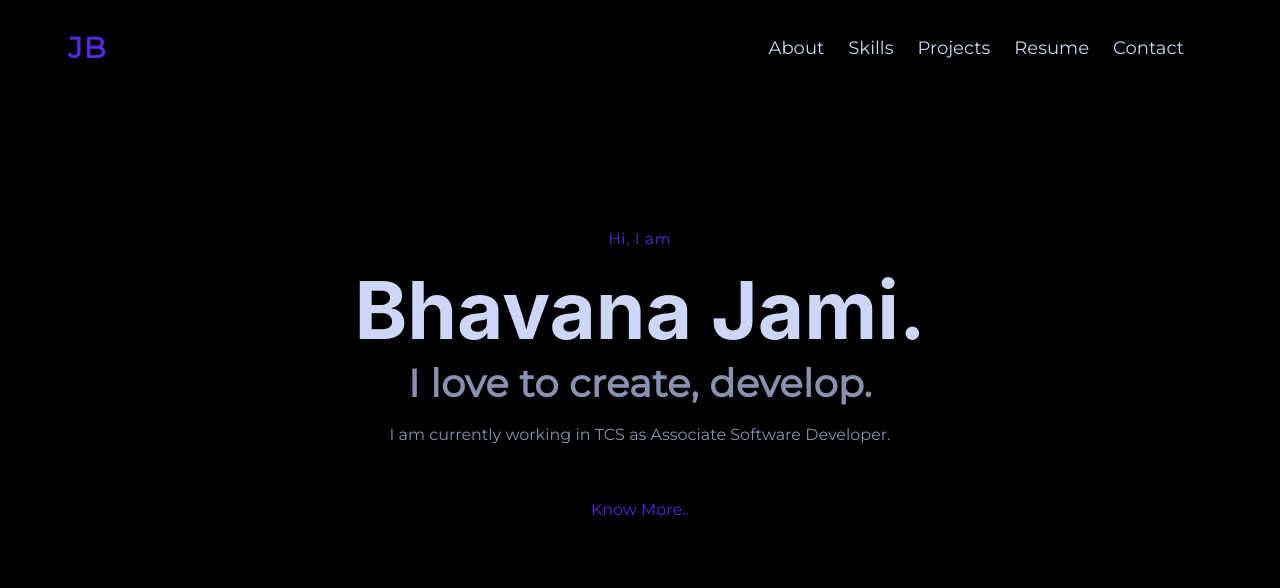
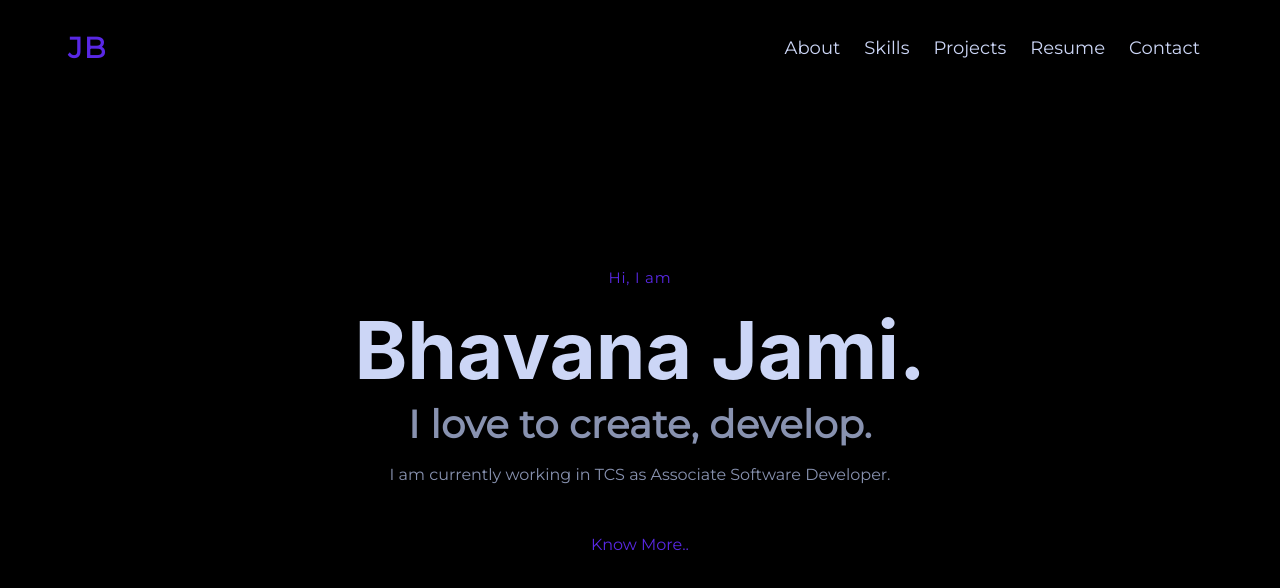
Before and after one commit to Bhavana-Jami/myportfolio2024, a React (Create React App) app: page / in a window 1280 px wide. Shown: the top 588 px of the page. Built offline with nearby package versions, Linux system fonts and the light colour scheme; a web font is replaced by a local one.

Commit message:
made homepage fixes

```diff
--- a/src/components/Header.js
+++ b/src/components/Header.js
@@ -69,7 +69,7 @@ const [show, setShow] = useState()
             </Offcanvas.Title>
           </Offcanvas.Header>
           <Offcanvas.Body>
-            <Nav className="justify-content-end flex-grow-1 pe-4 gap-2">
+            <Nav className="justify-content-end flex-grow-1 pe-2 gap-2">
               <Nav.Link  >
                 About
               </Nav.Link>
--- a/src/components/Home.js
+++ b/src/components/Home.js
@@ -1,10 +1,13 @@
-import React, { forwardRef } from "react";
+import React, { forwardRef,useRef } from "react";
 import "../styles/Home.css";
 import { Container, Row, Col } from "react-bootstrap";
+import Header from "./Header";
 
 const Home = forwardRef((props, ref) => {
+
   return (
     <Container id="home" ref={ref} className="section">
+
       <Row id="hi" >Hi, I am</Row>
       <Row id="name" >Bhavana Jami.</Row>
       <Row id="tagline">I love to create, develop.</Row>
--- a/src/styles/Home.css
+++ b/src/styles/Home.css
@@ -10,10 +10,12 @@
   max-width: 100% !important;
 }
 #home {
-  /* height: 90vh !important; */
+  height: 90vh !important;
   width: 100% !important;
-  margin-top: 2% !important;
-  /* padding: 5.5% !important; */
+  /* margin-top: 5% !important; */
+  padding-top: 5.5% !important;
+  padding-left: 5% !important;
+  padding-right: 5% !important;
 }
 #hi {
   color: var(--color-secondary) !important;
```
